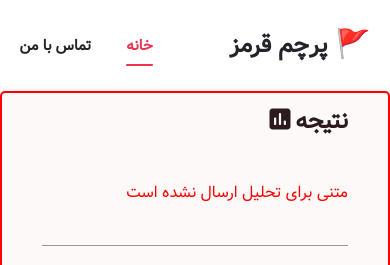
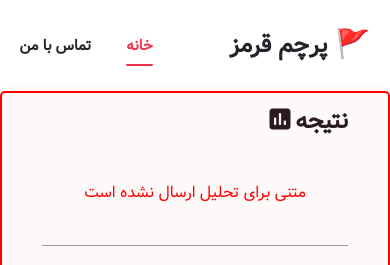
Before and after one commit to streaverson/RedFlag, a React (Vite) app: page / in a window 390 px wide. Both pictures are taken after a click on the button "✨تحلیل کن". Shown: the top 265 px of the page. Built offline with nearby package versions, Linux system fonts and the light colour scheme.

Commit message:
corrected the css and better responsiveness

```diff
--- a/src/index.css
+++ b/src/index.css
@@ -359,7 +359,7 @@ textarea::-webkit-scrollbar-thumb {
   display: flex;
   flex-direction: row;
   gap: 30px;
-  margin: 20px 0;
+  margin: 20px auto;
 }
 
 .resultText h3 {
```
